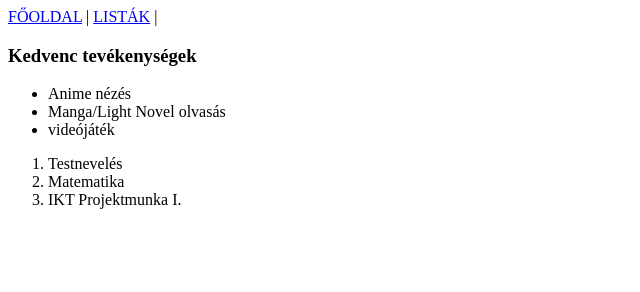
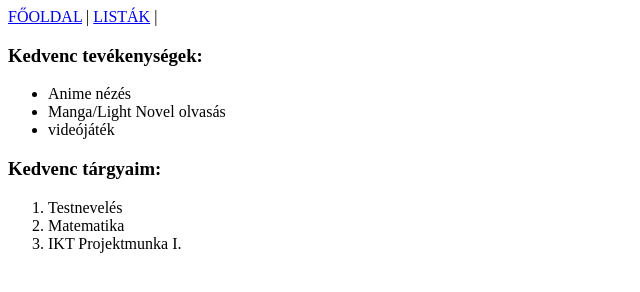
Before and after one commit to SzegoI/IKT.0.2, a plain HTML site: page listak.html in a window 1280 px wide. Shown: the whole page, without its empty margins (0-640 px from the left). Drawn offline with Linux system fonts and the light colour scheme.

Commit message:
listak fix

```diff
--- a/listak.html
+++ b/listak.html
@@ -10,12 +10,13 @@
         <a href="index.html">FŐOLDAL</a> |
         <a href="listak.html">LISTÁK</a> |
     </nav>
-    <h3>Kedvenc tevékenységek</h3>
+    <h3>Kedvenc tevékenységek:</h3>
     <ul>
         <li>Anime nézés</li>
         <li>Manga/Light Novel olvasás</li>
         <li>videójáték</li>
     </ul>
+    <h3>Kedvenc tárgyaim:</h3>
     <ol>
         <li>Testnevelés</li>
         <li>Matematika</li>
```
